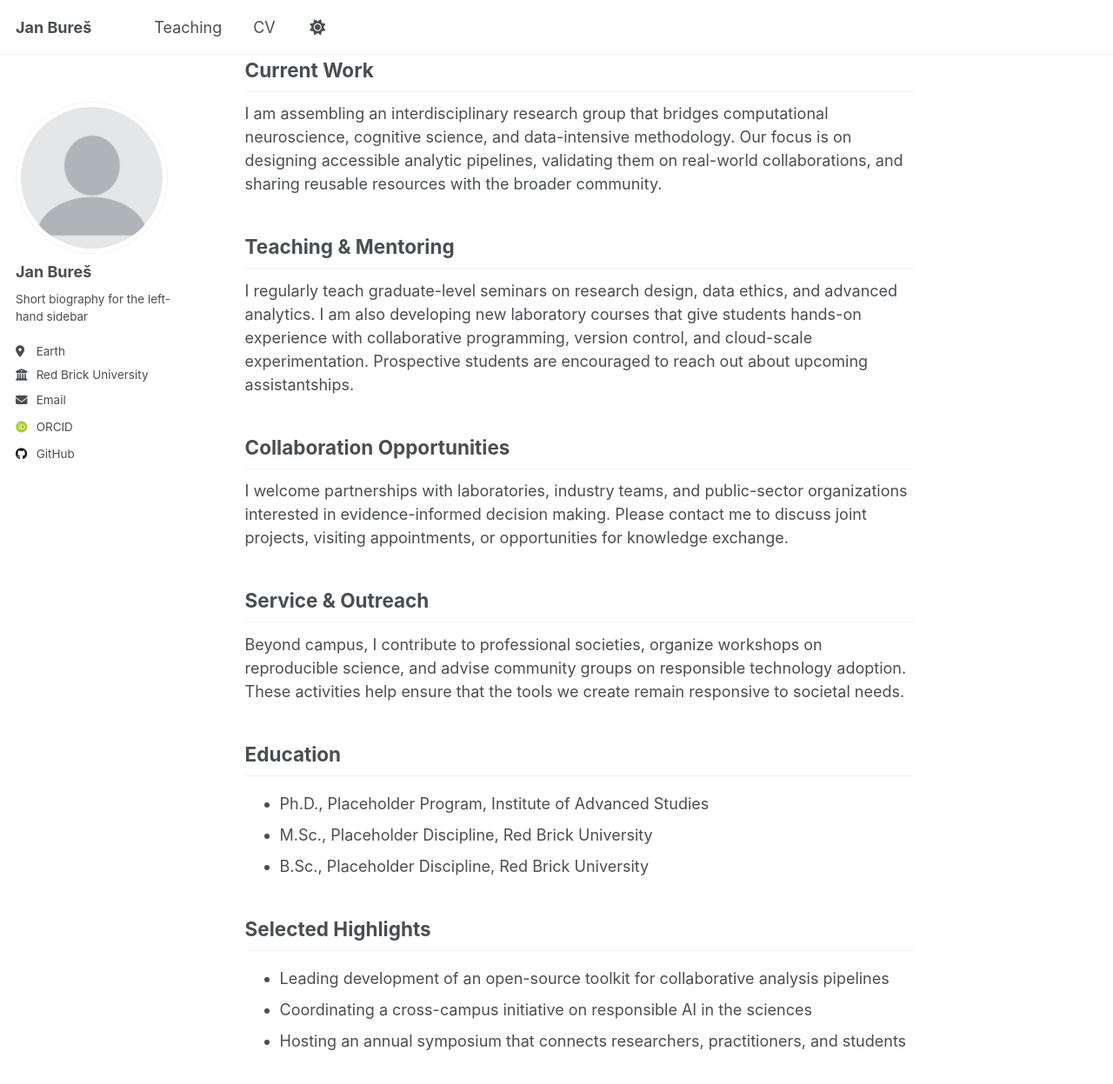
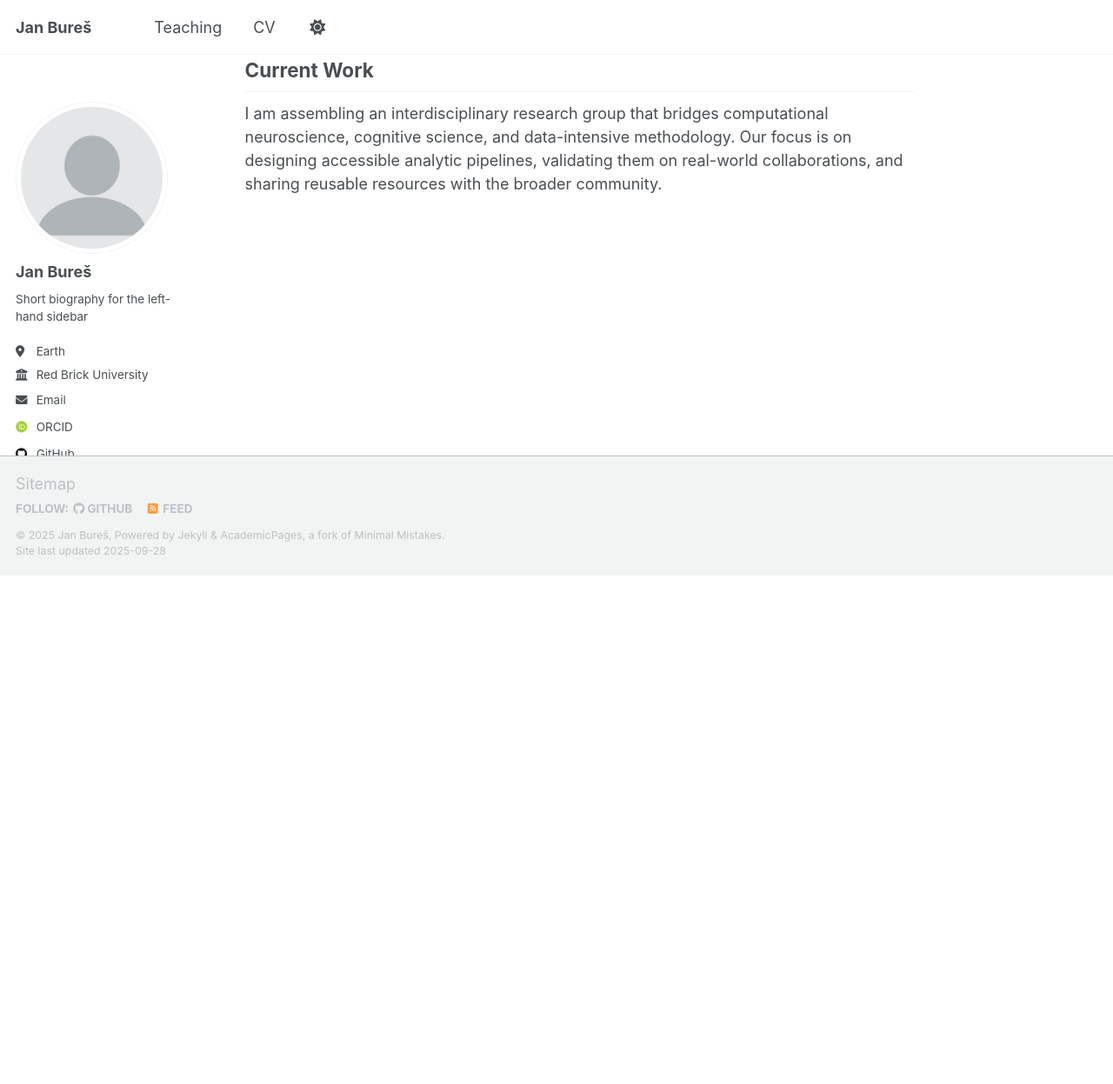
Before and after one commit to buresjan/buresjan.github.io, a Jekyll site: the page built from _pages/about.md, in a window 1280 px wide and 1400 px high, scrolled down 738 px. Shown: the top 1247 px of the window at 87% size. Built offline with Jekyll 4.4.1, drawn with Linux system fonts in a browser that asks for light colours; some web fonts are replaced; a script that is not in the unit is left out.

Commit message:
remove stuff

```diff
--- a/_pages/about.md
+++ b/_pages/about.md
@@ -24,22 +24,3 @@ Welcome! I am Jan Bureš, a researcher focused on developing human-centered tech
 
 ## Current Work
 I am assembling an interdisciplinary research group that bridges computational neuroscience, cognitive science, and data-intensive methodology. Our focus is on designing accessible analytic pipelines, validating them on real-world collaborations, and sharing reusable resources with the broader community.
-
-## Teaching & Mentoring
-I regularly teach graduate-level seminars on research design, data ethics, and advanced analytics. I am also developing new laboratory courses that give students hands-on experience with collaborative programming, version control, and cloud-scale experimentation. Prospective students are encouraged to reach out about upcoming assistantships.
-
-## Collaboration Opportunities
-I welcome partnerships with laboratories, industry teams, and public-sector organizations interested in evidence-informed decision making. Please contact me to discuss joint projects, visiting appointments, or opportunities for knowledge exchange.
-
-## Service & Outreach
-Beyond campus, I contribute to professional societies, organize workshops on reproducible science, and advise community groups on responsible technology adoption. These activities help ensure that the tools we create remain responsive to societal needs.
-
-## Education
-- Ph.D., Placeholder Program, Institute of Advanced Studies
-- M.Sc., Placeholder Discipline, Red Brick University
-- B.Sc., Placeholder Discipline, Red Brick University
-
-## Selected Highlights
-- Leading development of an open-source toolkit for collaborative analysis pipelines
-- Coordinating a cross-campus initiative on responsible AI in the sciences
-- Hosting an annual symposium that connects researchers, practitioners, and students
```
